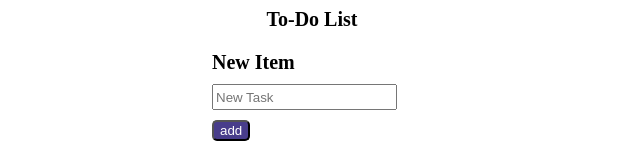
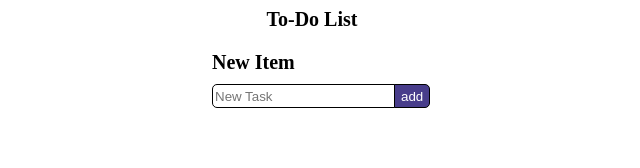
Before and after one commit to devoide/web-todolist-sql, a website: page index.html in a window 1280 px wide. Shown: the whole page, without its empty margins (328-968 px from the left). Drawn offline with Linux system fonts and the light colour scheme; no server answers.

Commit message:
better looking ooh sexy

```diff
--- a/stylesheet.css
+++ b/stylesheet.css
@@ -20,7 +20,8 @@
 #done {
     background-color: darkslateblue;
     color: white;
-    border-radius: 5px;
+    border-radius: 0 5px 5px 0;
+    border: solid black 1px
 }
 
 #done:hover {
@@ -44,9 +45,11 @@ div.item-div:hover .cancelbut {
 }
 
 #inputText {
-    margin-top: 10px;
-    margin-bottom: 10px;
     height: 20px;
+    flex-grow: 1;
+    margin-right: -1px;
+    border-radius: 5px 0 0 5px;
+    border: solid black 1px;
 }
 
 span {
@@ -64,6 +67,7 @@ span {
 }
 
 .input {
-    box-sizing: border-box;
+    display: flex;
+    margin: 10px 0 0 0;
 }
 /*TODO better layout*/
```
Also changed, not shown: 1 other file.
